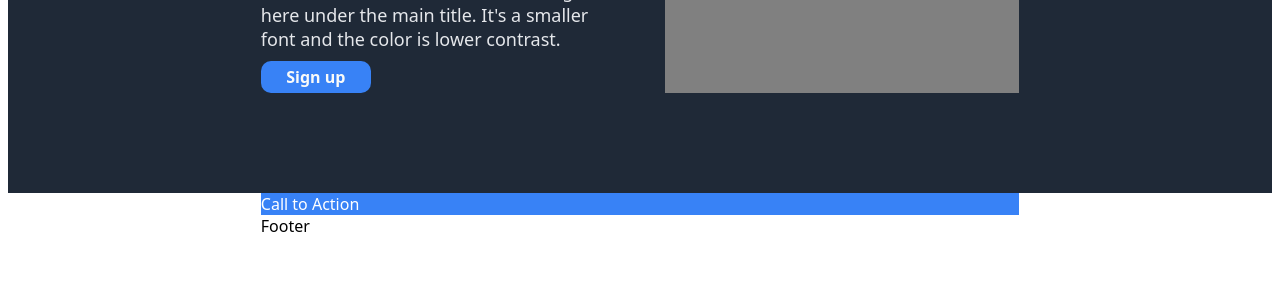
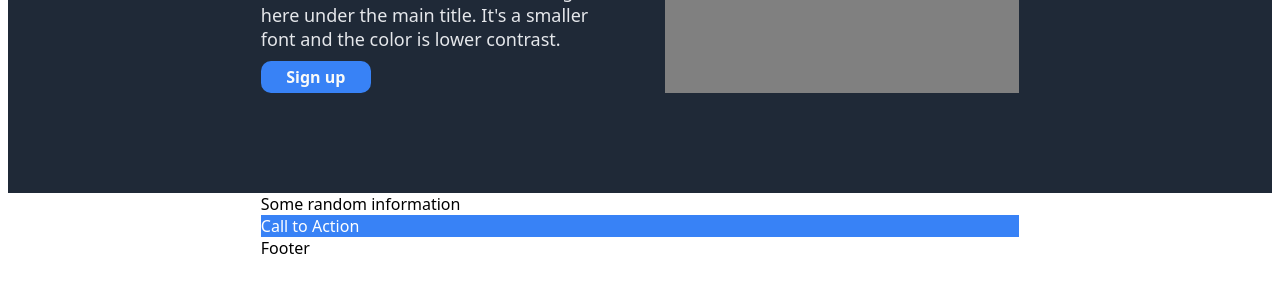
Before and after one commit to cherubim502/odin-landing-page, a plain HTML site: page index.html in a window 1280 px wide. Shown: the part 283-576 px from the top of the page. Drawn offline with Linux system fonts and the light colour scheme.

Commit message:
started secondary

```diff
--- a/index.html
+++ b/index.html
@@ -25,6 +25,9 @@
             Image Placeholder
         </div>
     </div>
+    <div id="secondary-randominfo" class="outer">
+        Some random information
+    </div>
     <div id="content" class="outer">
         <div id="calltoaction">Call to Action</div>
     </div>
```
